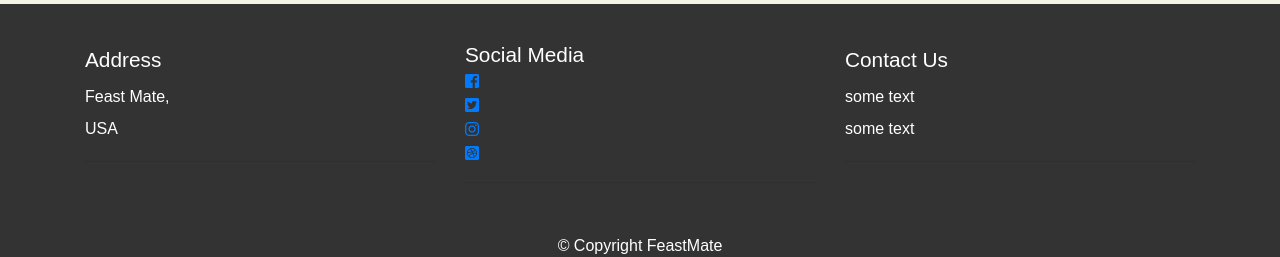
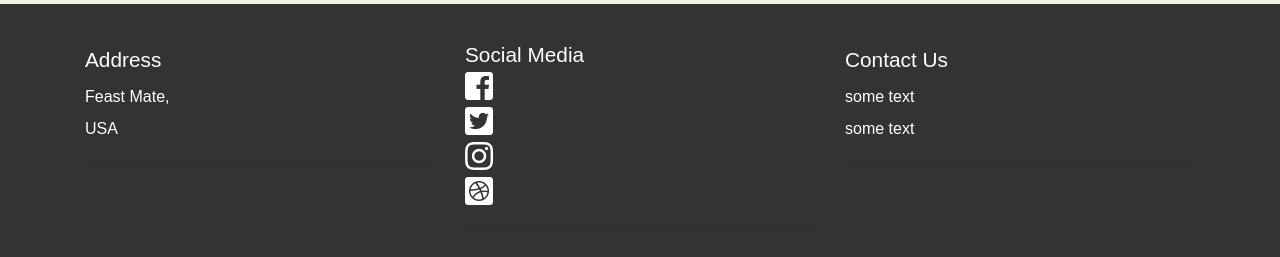
Before and after one commit to stanislous/RestaurantMate, an Angular app: page / in a window 1280 px wide. Shown: the part 844-1101 px from the top of the page. Built offline with nearby package versions, Linux system fonts and the light colour scheme; no server answers.

Commit message:
Larger Social icons.

```diff
--- a/src/app/footer/footer.component.css
+++ b/src/app/footer/footer.component.css
@@ -14,7 +14,12 @@
 #address > span, #social-media > span, #contacts > span{
     font-size: 1.3em;
 }
-
+.fa, .fab, .fal, .far, .fas{
+    color: #ffffff;
+}
+.fa:hover, .fab:hover, .fal:hover, .far:hover, .fas:hover{
+    color: #ee952a;
+}
 /* Extra Small Devices only */
 @media (max-width: 767px) {
     .panel-footer{
--- a/src/app/footer/footer.component.html
+++ b/src/app/footer/footer.component.html
@@ -8,16 +8,16 @@
       <section id="social-media" class="col-sm-4">
         <span>Social Media</span><br>
         <a href="" target="_blank" title="Facebook">
-          <i class="fab fa-facebook-square"></i>
+          <i class="fab fa-facebook-square fa-2x"></i>
         </a><br>
         <a href="" target="_blank" title="Twitter">
-          <i class="fab fa-twitter-square"></i>
+          <i class="fab fa-twitter-square fa-2x"></i>
         </a><br>
         <a href="" target="_blank" title="Instagram">
-          <i class="fab fa-instagram"></i>
+          <i class="fab fa-instagram fa-2x"></i>
         </a><br>
         <a href="" target="_blank" title="Dribble">
-          <i class="fab fa-dribbble-square"></i>
+          <i class="fab fa-dribbble-square fa-2x"></i>
         </a><br>
         <hr class="visible-xs">
       </section>
--- a/src/app/restaurant-list/restaurant-list.component.ts
+++ b/src/app/restaurant-list/restaurant-list.component.ts
@@ -39,9 +39,9 @@ export class RestaurantListComponent implements OnInit {
 
   getLocation(): void {
     if (navigator.geolocation) {
-      navigator.geolocation.getCurrentPosition((pos)=>this.showPosition(pos));
+      navigator.geolocation.getCurrentPosition((pos) => this.showPosition(pos));
     } else {
-      //browser does not support geolocation
+      console.log("browser does not support geolocation");
     }
   }
 
```
